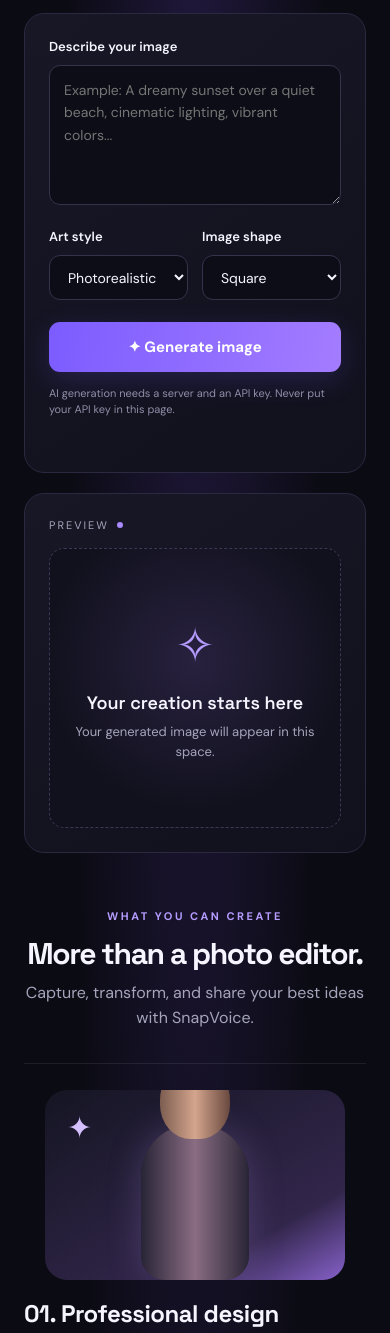
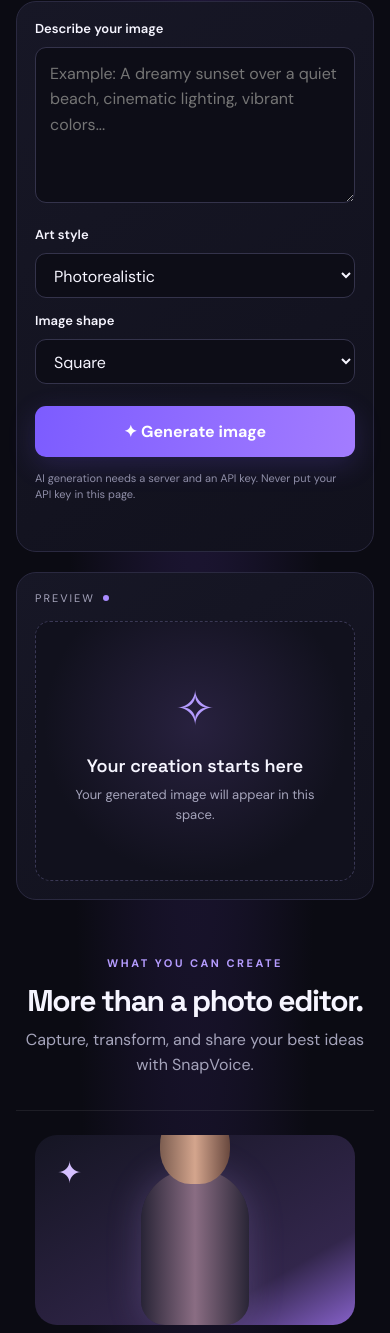
Before and after one commit to farisafaisal077-alt/SnapVoice, a website: page index.html in a window 390 px wide. Shown: the part 308-1641 px from the top of the page. Drawn offline with Linux system fonts and the light colour scheme.

Commit message:
Add responsive styles for layout and elements

```diff
--- a/style.css
+++ b/style.css
@@ -58,3 +58,89 @@ footer{text-align:center;color:#77768d;font-size:12px;padding:30px 0 8px}
 .camera-area video{width:100%;max-width:420px;border-radius:12px;display:block;margin:10px 0}
 .photo-preview{display:block;max-width:100%;max-height:320px;border-radius:12px;margin-top:12px}
 @media(max-width:650px){.feature-row{grid-template-columns:1fr;gap:18px;padding:26px 0}.feature-art{height:190px;max-width:300px;width:100%;margin:auto}.feature-copy h3{font-size:24px}.feature-copy p{font-size:15px}.features-section{margin-top:56px}}
+/* Responsive layout for desktop and mobile */
+
+* {
+  box-sizing: border-box;
+}
+
+img, video, textarea, select {
+  max-width: 100%;
+}
+
+body {
+  margin: 0;
+  overflow-x: hidden;
+}
+
+.container {
+  width: 100%;
+  max-width: 1120px;
+  margin: 0 auto;
+  padding-left: 24px;
+  padding-right: 24px;
+}
+
+.studio {
+  display: grid;
+  grid-template-columns: repeat(2, minmax(0, 1fr));
+  gap: 20px;
+}
+
+.feature-row {
+  display: grid;
+  grid-template-columns: 220px minmax(0, 1fr);
+  gap: 24px;
+  align-items: center;
+}
+
+button,
+.upload-button {
+  min-height: 44px;
+}
+
+@media (max-width: 768px) {
+  .container {
+    padding: 28px 16px;
+  }
+
+  .studio {
+    grid-template-columns: minmax(0, 1fr);
+  }
+
+  .feature-row {
+    grid-template-columns: minmax(0, 1fr);
+    gap: 16px;
+    padding: 24px 0;
+  }
+
+  .feature-art {
+    width: 100%;
+    max-width: 320px;
+    margin: 0 auto;
+  }
+
+  h1 {
+    font-size: clamp(32px, 9vw, 44px);
+    letter-spacing: -1px;
+  }
+
+  .form-panel,
+  .preview-panel {
+    padding: 18px;
+  }
+
+  textarea,
+  select,
+  button {
+    font-size: 16px;
+  }
+
+  .field-row {
+    grid-template-columns: minmax(0, 1fr);
+  }
+
+  .preview {
+    min-height: 260px;
+  }
+}
```
